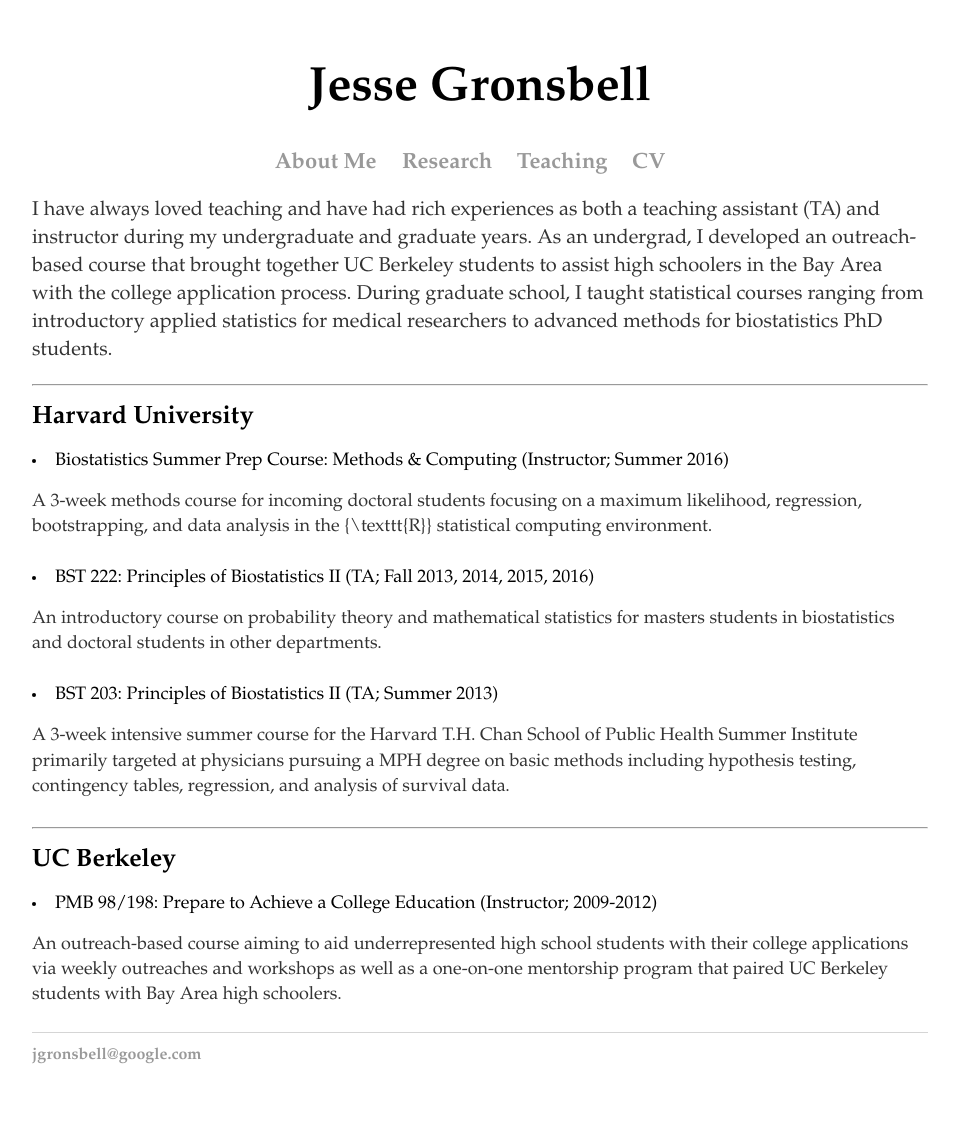
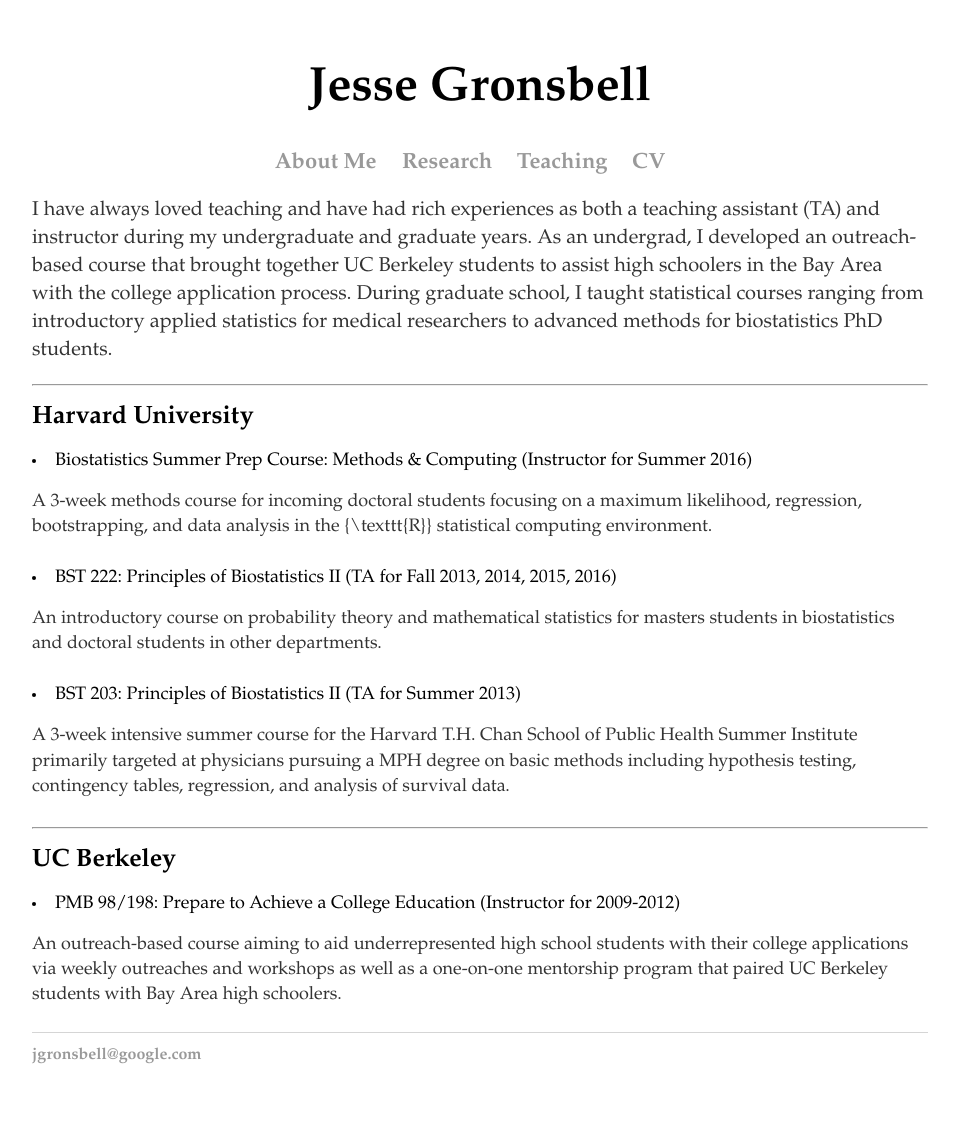
Before and after one commit to jgrons/old_website, a Jekyll site: the page built from teaching.html, in a window 1280 px wide. Shown: the whole page, without its empty margins (160-1119 px from the left). Built offline with Jekyll 4.4.1, drawn with Linux system fonts in a browser that asks for light colours.

Commit message:
Update teaching.html

```diff
--- a/teaching.html
+++ b/teaching.html
@@ -23,18 +23,18 @@
 
 	<h1 style="font-size:25px; font-family: palatino"> Harvard University </h1>
 
-	<li style="font-size:18px; font-family: palatino"> Biostatistics Summer Prep Course: Methods & Computing (Instructor; Summer 2016)
+	<li style="font-size:18px; font-family: palatino"> Biostatistics Summer Prep Course: Methods & Computing (Instructor for Summer 2016)
 		<p style="font-size:18px; font-family: palatino">
 		A 3-week methods course for incoming doctoral students focusing on a maximum likelihood,
 		regression, bootstrapping, and data analysis in the {\texttt{R}} statistical computing environment.
 	<p/>
-	<li style="font-size:18px; font-family: palatino"> BST 222: Principles of Biostatistics II (TA; Fall 2013, 2014, 2015, 2016)
+	<li style="font-size:18px; font-family: palatino"> BST 222: Principles of Biostatistics II (TA for Fall 2013, 2014, 2015, 2016)
 		<p style="font-size:18px; font-family: palatino">
 		An introductory course on probability theory and mathematical statistics for masters students in
 		biostatistics and doctoral students in other departments.
 <p/>
 
-	<li style="font-size:18px; font-family: palatino"> BST 203: Principles of Biostatistics II (TA; Summer 2013)
+	<li style="font-size:18px; font-family: palatino"> BST 203: Principles of Biostatistics II (TA for Summer 2013)
 		<p style="font-size:18px; font-family: palatino">
 		A 3-week intensive
 		summer course for the Harvard T.H. Chan School of Public Health Summer Institute primarily targeted at
@@ -46,7 +46,7 @@
 
 	<h1 style="font-size:25px; font-family: palatino"> UC Berkeley </h1>
 
- <li style="font-size:18px; font-family: palatino"> PMB 98/198: Prepare to Achieve a College Education (Instructor; 2009-2012) </li>
+ <li style="font-size:18px; font-family: palatino"> PMB 98/198: Prepare to Achieve a College Education (Instructor for 2009-2012) </li>
 
 	<p style="font-size:18px; font-family: palatino">
 An outreach-based course aiming to aid underrepresented high school students with their college applications
```
